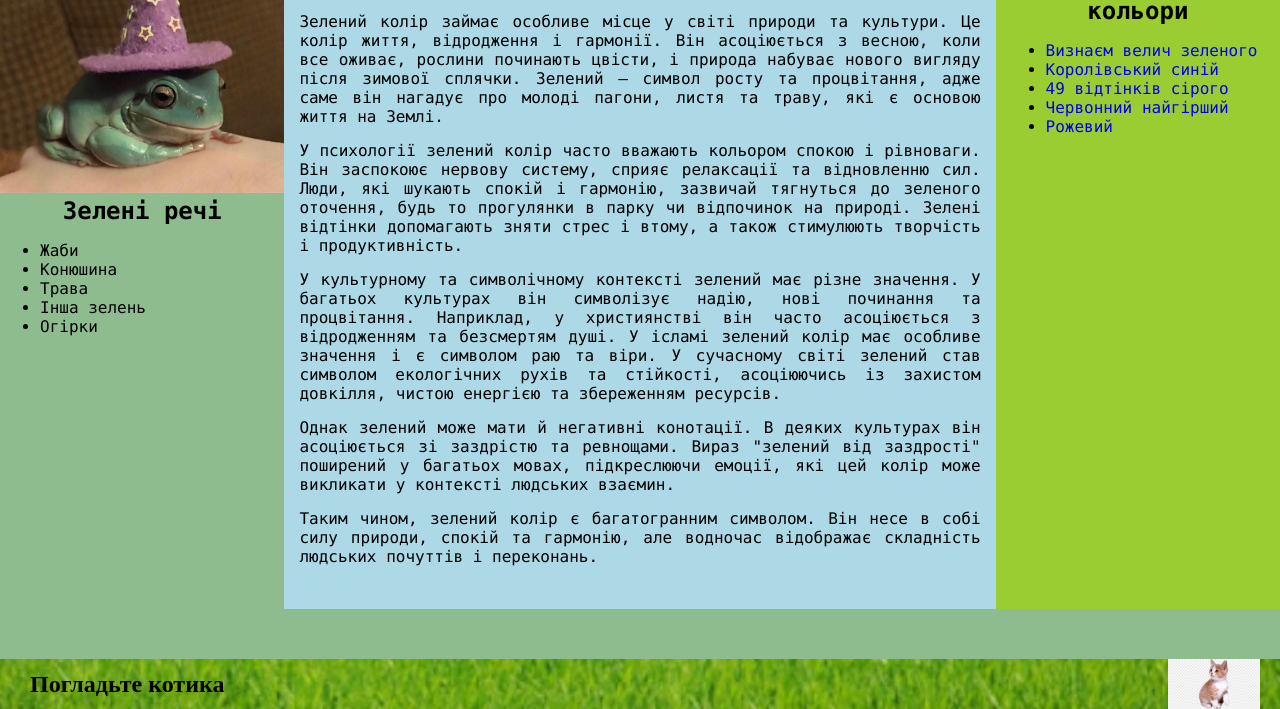
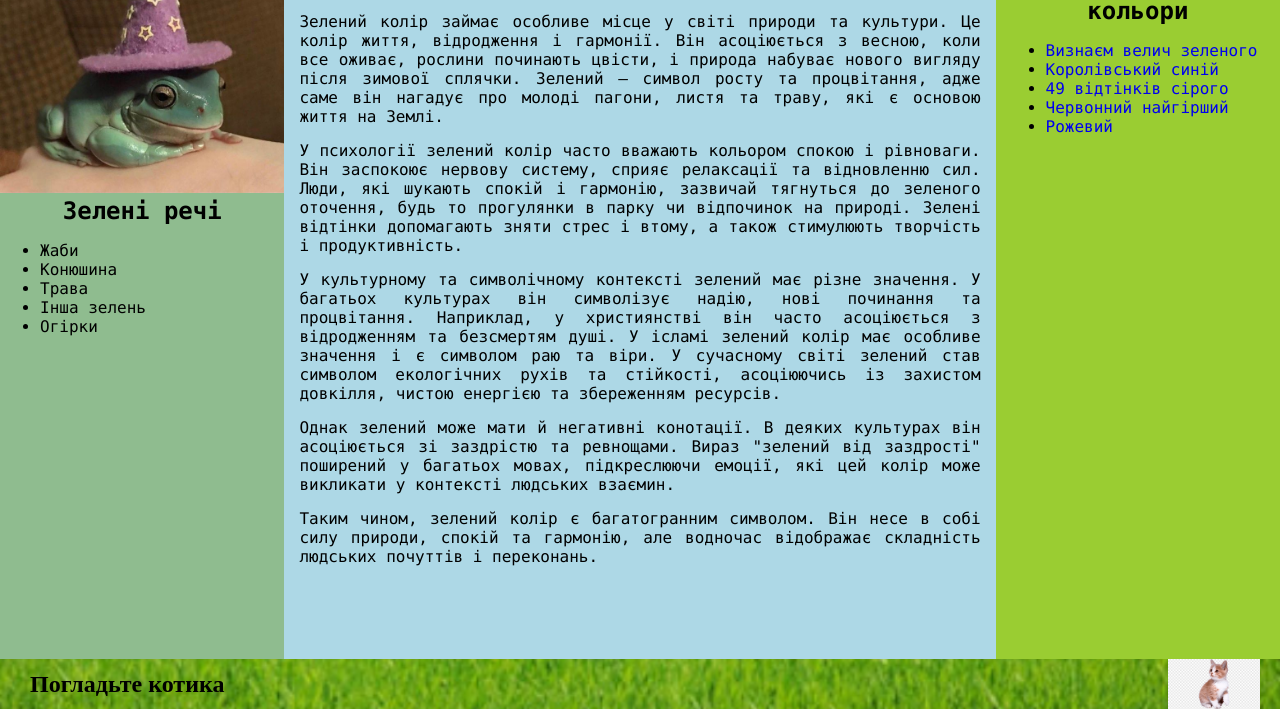
Before and after one commit to marerlini/marerlini.github.io, a plain HTML site: page index.html in a window 1280 px wide. Shown: the part 91-800 px from the top of the page. Drawn offline with Linux system fonts and the light colour scheme.

Commit message:
дубль точно

```diff
--- a/style.css
+++ b/style.css
@@ -19,7 +19,7 @@ p{
 .main_block{
     display: grid;
     grid-template-columns: 2fr 5fr 2fr;
-    grid-template-rows: 50px auto 100px;
+    grid-template-rows: 50px auto 50px;
     position: absolute;
     top: 0;
     left: 0;
```
